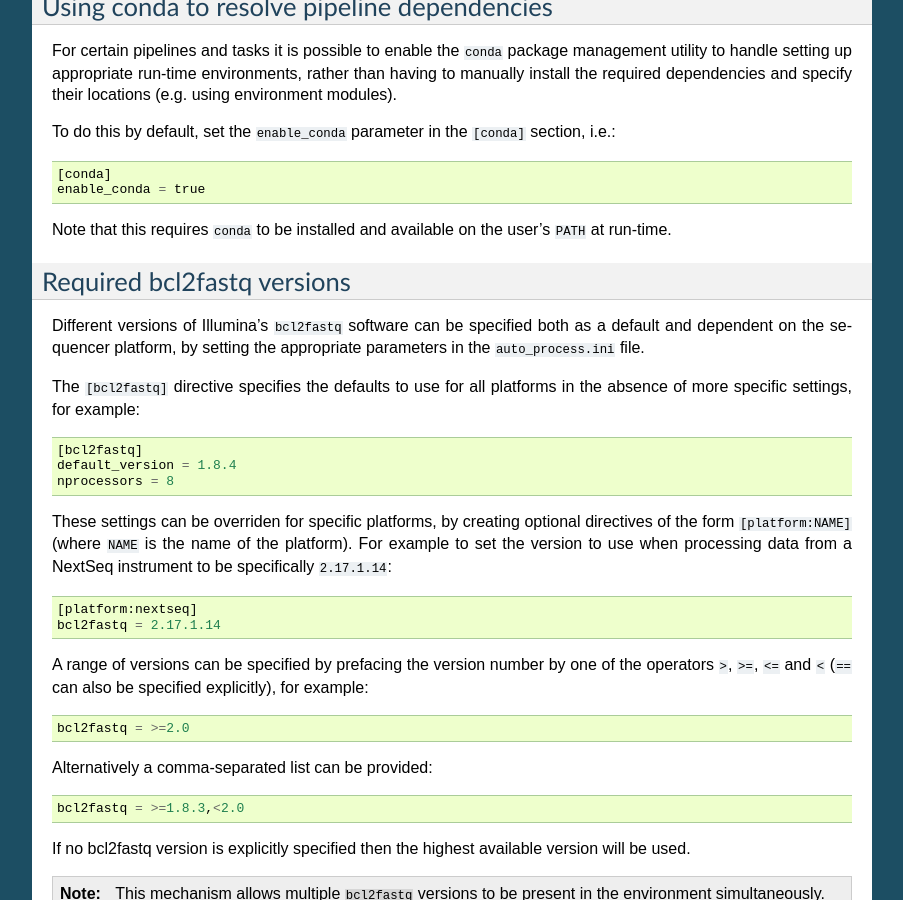
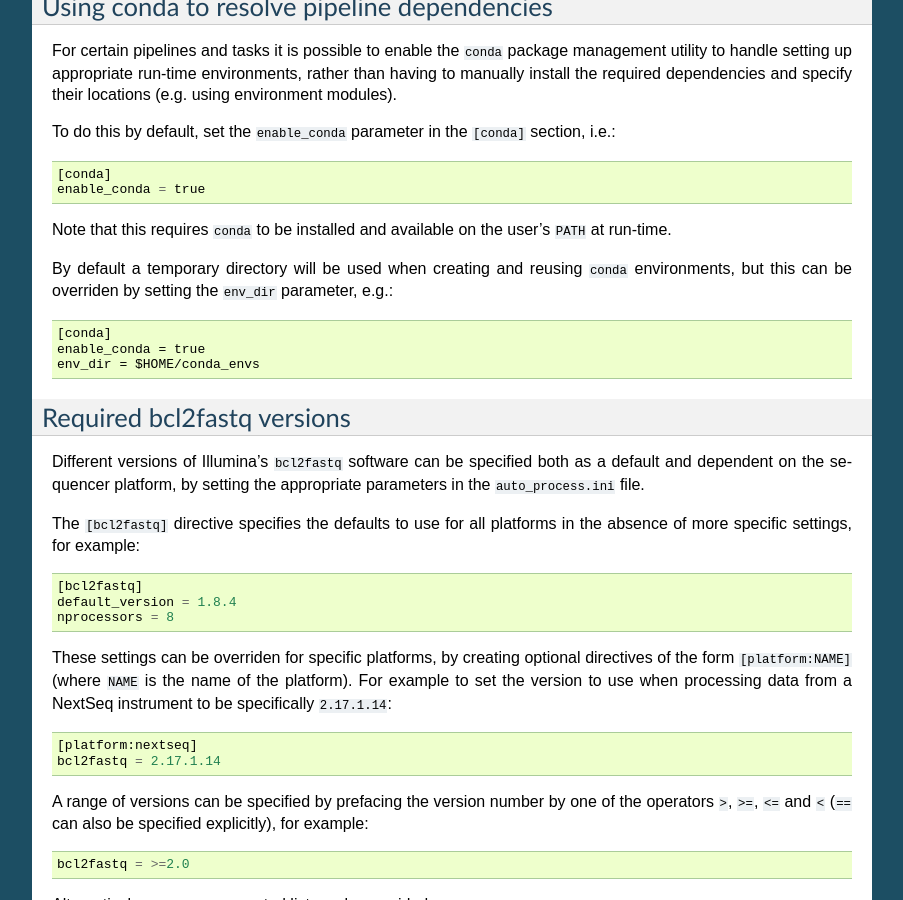
Before and after one commit to fls-bioinformatics-core/auto_process_ngs, a Sphinx documentation site: the page built from docs/source/configuration.rst, in a window 1280 px wide and 900 px high, scrolled down 5403 px. Shown: the whole window, without its empty margins (198-1101 px from the left). Built offline with Sphinx 7.4.7, drawn with Linux system fonts in a browser that asks for light colours.

Commit message:
Update configuration documentation for 'env_dir' setting in 'conda' section.

```diff
--- a/docs/source/configuration.rst
+++ b/docs/source/configuration.rst
@@ -406,6 +406,14 @@ To do this by default, set the ``enable_conda`` parameter in the
 Note that this requires ``conda`` to be installed and available on the
 user's ``PATH`` at run-time.
 
+By default a temporary directory will be used when creating and reusing
+``conda`` environments, but this can be overriden by setting the
+``env_dir`` parameter, e.g.::
+
+    [conda]
+    enable_conda = true
+    env_dir = $HOME/conda_envs
+
 .. _required_bcl2fastq_versions:
 
 ---------------------------
```
